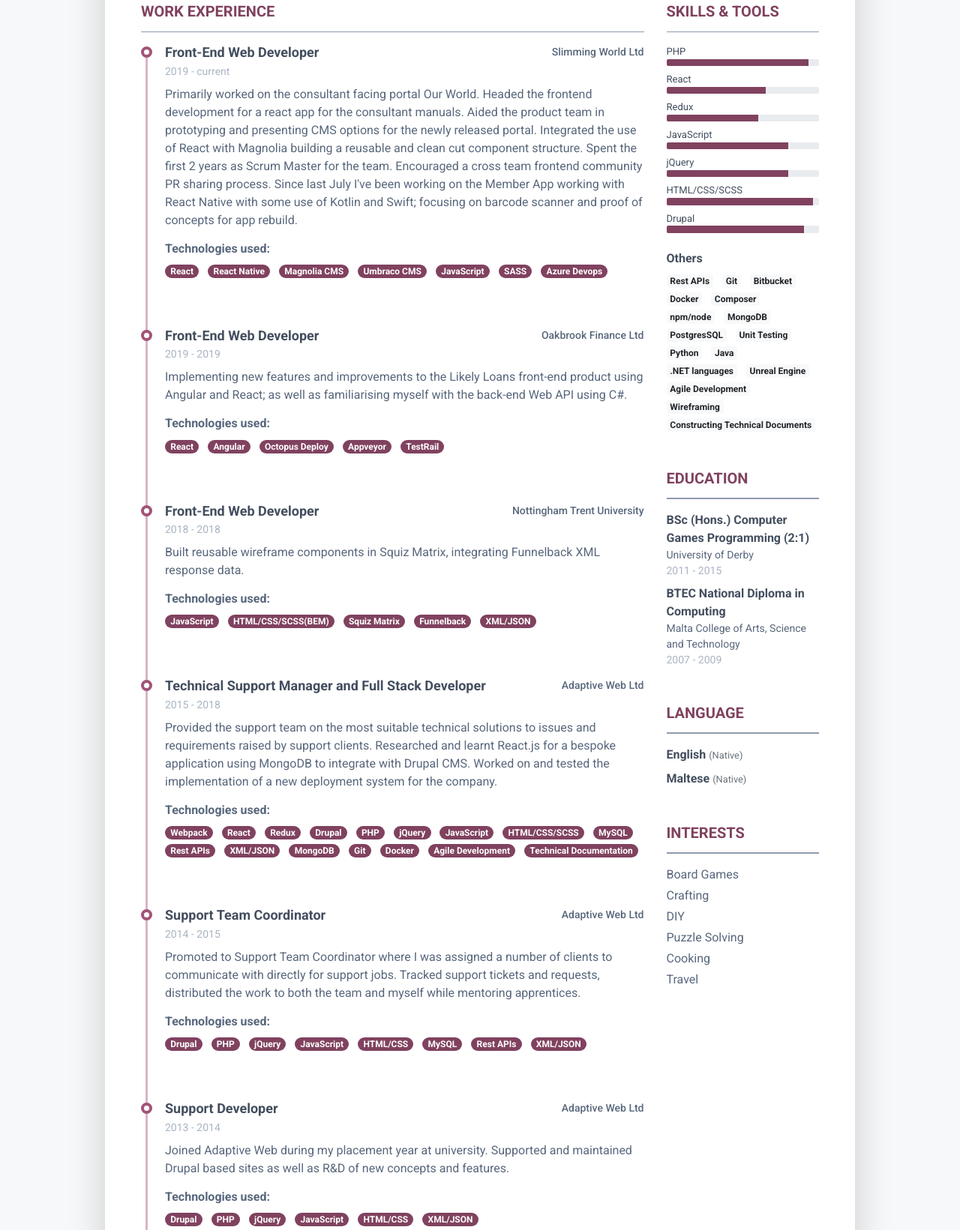
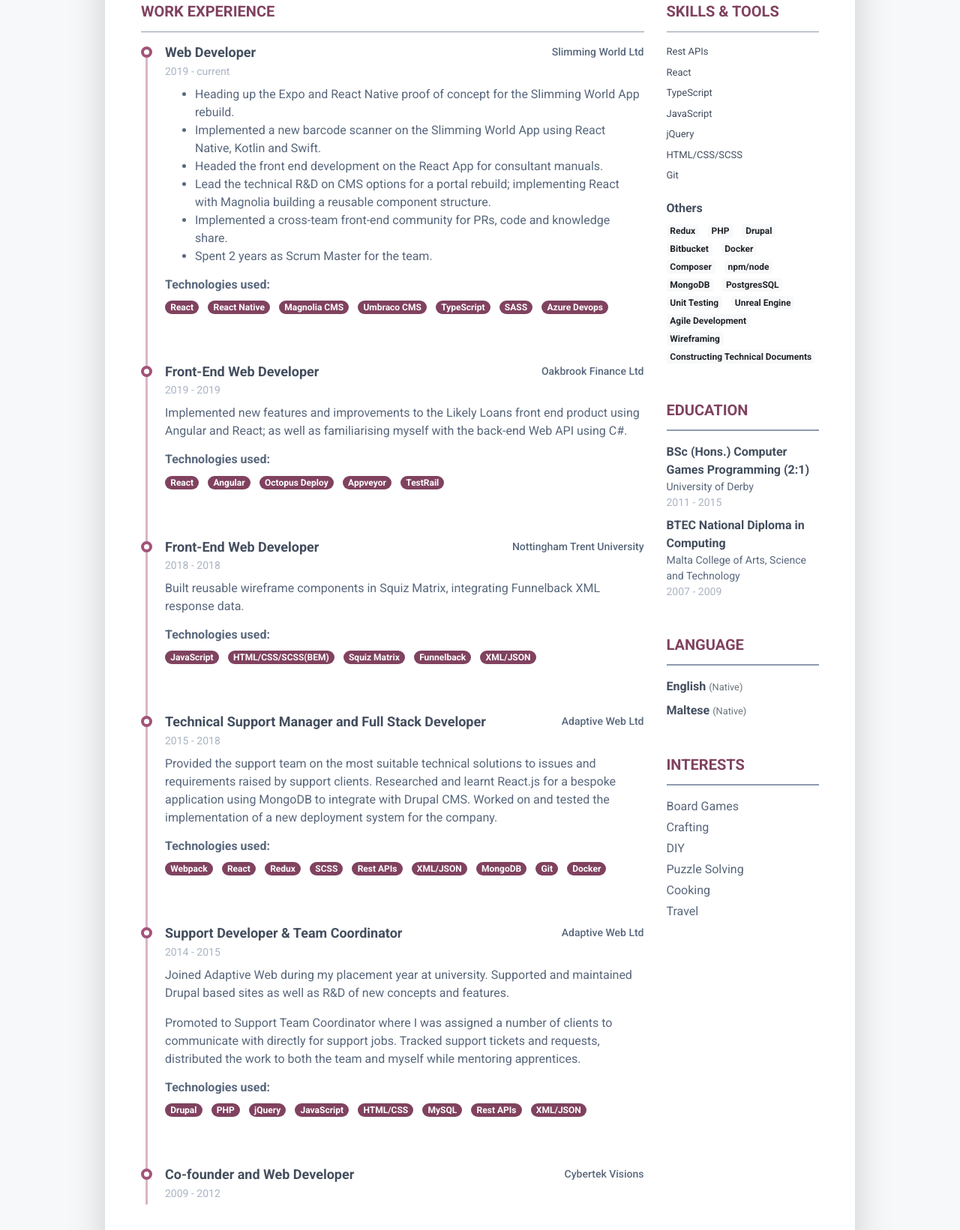
Before and after one commit to CharZS/charzs.github.io, a plain HTML site: page index.html in a window 1280 px wide. Shown: the part 447-2088 px from the top of the page at 75% size. Drawn offline with Linux system fonts and the light colour scheme.

Commit message:
Updated CV

```diff
--- a/index.html
+++ b/index.html
@@ -67,13 +67,20 @@
 
 									    <div class="resume-timeline-item-header mb-2">
 										    <div class="d-flex flex-column flex-md-row">
-										        <h3 class="resume-position-title font-weight-bold mb-1">Front-End Web Developer</h3>
+										        <h3 class="resume-position-title font-weight-bold mb-1">Web Developer</h3>
 										        <div class="resume-company-name ml-auto">Slimming World Ltd</div>
 										    </div><!--//row-->
 										    <div class="resume-position-time">2019 - current</div>
 									    </div><!--//resume-timeline-item-header-->
 									    <div class="resume-timeline-item-desc">
-									    	<p>Primarily worked on the consultant facing portal Our World. Headed the frontend development for a react app for the consultant manuals. Aided the product team in prototyping and presenting CMS options for the newly released portal. Integrated the use of React with Magnolia building a reusable and clean cut component structure. Spent the first 2 years as Scrum Master for the team. Encouraged a cross team frontend community PR sharing process. Since last July I've been working on the Member App working with React Native with some use of Kotlin and Swift; focusing on barcode scanner and proof of concepts for app rebuild. </p>
+											<ul>
+												<li>Heading up the Expo and React Native proof of concept for the Slimming World App rebuild.</li>
+												<li>Implemented a new barcode scanner on the Slimming World App using React Native, Kotlin and Swift.</li>
+												<li>Headed the front end development on the React App for consultant manuals.</li>
+												<li>Lead the technical R&D on CMS options for a portal rebuild; implementing React with Magnolia building a reusable component structure.</li>
+												<li>Implemented a cross-team front-end community for PRs, code and knowledge share. </li>
+												<li>Spent 2 years as Scrum Master for the team.</li>
+											</ul>
 									    </div><!--//resume-timeline-item-desc-->
 									    <h4 class="resume-timeline-item-desc-heading font-weight-bold">Technologies used:</h4>
 									    <ul class="list-inline">
@@ -81,7 +88,7 @@
 										    <li class="list-inline-item"><span class="badge badge-primary badge-pill">React Native</span></li>
 										    <li class="list-inline-item"><span class="badge badge-primary badge-pill">Magnolia CMS</span></li>
 										    <li class="list-inline-item"><span class="badge badge-primary badge-pill">Umbraco CMS</span></li>
-										    <li class="list-inline-item"><span class="badge badge-primary badge-pill">JavaScript</span></li>
+										    <li class="list-inline-item"><span class="badge badge-primary badge-pill">TypeScript</span></li>
 										    <li class="list-inline-item"><span class="badge badge-primary badge-pill">SASS</span></li>
 										    <li class="list-inline-item"><span class="badge badge-primary badge-pill">Azure Devops</span></li>
 									    </ul>
@@ -97,7 +104,7 @@
 										    <div class="resume-position-time">2019 - 2019</div>
 									    </div><!--//resume-timeline-item-header-->
 									    <div class="resume-timeline-item-desc">
-									    	<p>Implementing new features and improvements to the Likely Loans front-end product using Angular and React; as well as familiarising myself with the back-end  Web API using C#.</p>
+									    	<p>Implemented new features and improvements to the Likely Loans front end product using Angular and React; as well as familiarising myself with the back-end  Web API using C#.</p>
 									    </div><!--//resume-timeline-item-desc-->
 									    <h4 class="resume-timeline-item-desc-heading font-weight-bold">Technologies used:</h4>
 									    <ul class="list-inline">
@@ -149,19 +156,12 @@
 											    <li class="list-inline-item"><span class="badge badge-primary badge-pill">Webpack</span></li>
 											    <li class="list-inline-item"><span class="badge badge-primary badge-pill">React</span></li>
 											    <li class="list-inline-item"><span class="badge badge-primary badge-pill">Redux</span></li>
-											    <li class="list-inline-item"><span class="badge badge-primary badge-pill">Drupal</span></li>
-											    <li class="list-inline-item"><span class="badge badge-primary badge-pill">PHP</span></li>
-											    <li class="list-inline-item"><span class="badge badge-primary badge-pill">jQuery</span></li>
-											    <li class="list-inline-item"><span class="badge badge-primary badge-pill">JavaScript</span></li>
-											    <li class="list-inline-item"><span class="badge badge-primary badge-pill">HTML/CSS/SCSS</span></li>
-											    <li class="list-inline-item"><span class="badge badge-primary badge-pill">MySQL</span></li>
+											    <li class="list-inline-item"><span class="badge badge-primary badge-pill">SCSS</span></li>
 											    <li class="list-inline-item"><span class="badge badge-primary badge-pill">Rest APIs</span></li>
 											    <li class="list-inline-item"><span class="badge badge-primary badge-pill">XML/JSON</span></li>
 											    <li class="list-inline-item"><span class="badge badge-primary badge-pill">MongoDB</span></li>
 											    <li class="list-inline-item"><span class="badge badge-primary badge-pill">Git</span></li>
 											    <li class="list-inline-item"><span class="badge badge-primary badge-pill">Docker</span></li>
-											    <li class="list-inline-item"><span class="badge badge-primary badge-pill">Agile Development</span></li>
-											    <li class="list-inline-item"><span class="badge badge-primary badge-pill">Technical Documentation</span></li>
 										    </ul>
 									    </div><!--//resume-timeline-item-desc-->
 
@@ -171,13 +171,15 @@
 
 									    <div class="resume-timeline-item-header mb-2">
 										    <div class="d-flex flex-column flex-md-row">
-										        <h3 class="resume-position-title font-weight-bold mb-1">Support Team Coordinator</h3>
+										        <h3 class="resume-position-title font-weight-bold mb-1">Support Developer & Team Coordinator</h3>
 										        <div class="resume-company-name ml-auto">Adaptive Web Ltd</div>
 										    </div><!--//row-->
 										    <div class="resume-position-time">2014 - 2015</div>
 									    </div><!--//resume-timeline-item-header-->
 									    <div class="resume-timeline-item-desc">
+										    <p>Joined Adaptive Web during my placement year at university. Supported and maintained Drupal based sites as well as R&D of new concepts and features.</p>
 										    <p>Promoted to Support Team Coordinator where I was assigned a number of clients to communicate with directly for support jobs. Tracked support tickets and requests, distributed the work to both the team and myself while mentoring apprentices.</p>
+
 										    <h4 class="resume-timeline-item-desc-heading font-weight-bold">Technologies used:</h4>
 										    <ul class="list-inline">
 											    <li class="list-inline-item"><span class="badge badge-primary badge-pill">Drupal</span></li>
@@ -193,30 +195,6 @@
 
 								    </article><!--//resume-timeline-item-->
 
-								    <article class="resume-timeline-item position-relative pb-5">
-
-									    <div class="resume-timeline-item-header mb-2">
-										    <div class="d-flex flex-column flex-md-row">
-										        <h3 class="resume-position-title font-weight-bold mb-1">Support Developer</h3>
-										        <div class="resume-company-name ml-auto">Adaptive Web Ltd</div>
-										    </div><!--//row-->
-										    <div class="resume-position-time">2013 - 2014</div>
-									    </div><!--//resume-timeline-item-header-->
-									    <div class="resume-timeline-item-desc">
-										    <p>Joined Adaptive Web during my placement year at university. Supported and maintained Drupal based sites as well as R&D of new concepts and features.</p>
-										    <h4 class="resume-timeline-item-desc-heading font-weight-bold">Technologies used:</h4>
-										    <ul class="list-inline">
-											    <li class="list-inline-item"><span class="badge badge-primary badge-pill">Drupal</span></li>
-											    <li class="list-inline-item"><span class="badge badge-primary badge-pill">PHP</span></li>
-											    <li class="list-inline-item"><span class="badge badge-primary badge-pill">jQuery</span></li>
-											    <li class="list-inline-item"><span class="badge badge-primary badge-pill">JavaScript</span></li>
-											    <li class="list-inline-item"><span class="badge badge-primary badge-pill">HTML/CSS</span></li>
-											    <li class="list-inline-item"><span class="badge badge-primary badge-pill">XML/JSON</span></li>
-										    </ul>
-									    </div><!--//resume-timeline-item-desc-->
-
-								    </article><!--//resume-timeline-item-->
-
 								    <article class="resume-timeline-item position-relative">
 
 									    <div class="resume-timeline-item-header mb-2">
@@ -226,16 +204,6 @@
 										    </div><!--//row-->
 										    <div class="resume-position-time">2009 - 2012</div>
 									    </div><!--//resume-timeline-item-header-->
-									    <div class="resume-timeline-item-desc">
-										    <p>Co-founded a freelance web development company. Client liaison, requirements and specifications gathering, concept design and development build.</p>
-										    <h4 class="resume-timeline-item-desc-heading font-weight-bold">Technologies used:</h4>
-										    <ul class="list-inline">
-											    <li class="list-inline-item"><span class="badge badge-primary badge-pill">HTML/LESS</span></li>
-											    <li class="list-inline-item"><span class="badge badge-primary badge-pill">jQuery</span></li>
-											    <li class="list-inline-item"><span class="badge badge-primary badge-pill">javascript</span></li>
-											    <li class="list-inline-item"><span class="badge badge-primary badge-pill">MySQL</span></li>
-										    </ul>
-									    </div><!--//resume-timeline-item-desc-->
 
 								    </article><!--//resume-timeline-item-->
 
@@ -258,71 +226,56 @@
 							        <!--<h4 class="resume-skills-cat font-weight-bold">Frontend</h4>-->
 							        <ul class="list-unstyled mb-4">
 								        <li class="mb-2">
-								            <div class="resume-skill-name">PHP</div>
-									        <div class="progress resume-progress">
-											    <div class="progress-bar theme-progress-bar-dark" role="progressbar" style="width: 93%" aria-valuenow="25" aria-valuemin="0" aria-valuemax="100"></div>
+								            <div class="resume-skill-name">
+												Rest APIs
 											</div>
 								        </li>
 								        <li class="mb-2">
-								            <div class="resume-skill-name">React</div>
-									        <div class="progress resume-progress">
-											    <div class="progress-bar theme-progress-bar-dark" role="progressbar" style="width: 65%" aria-valuenow="25" aria-valuemin="0" aria-valuemax="100"></div>
+								            <div class="resume-skill-name">
+												React
 											</div>
 								        </li>
 								        <li class="mb-2">
-								            <div class="resume-skill-name">Redux</div>
-									        <div class="progress resume-progress">
-											    <div class="progress-bar theme-progress-bar-dark" role="progressbar" style="width: 60%" aria-valuenow="25" aria-valuemin="0" aria-valuemax="100"></div>
+								            <div class="resume-skill-name">
+												TypeScript
 											</div>
 								        </li>
 								        <li class="mb-2">
-								            <div class="resume-skill-name">JavaScript</div>
-									        <div class="progress resume-progress">
-											    <div class="progress-bar theme-progress-bar-dark" role="progressbar" style="width: 80%" aria-valuenow="25" aria-valuemin="0" aria-valuemax="100"></div>
+								            <div class="resume-skill-name">
+												JavaScript
 											</div>
 								        </li>
 								        <li class="mb-2">
-								            <div class="resume-skill-name">jQuery</div>
-									        <div class="progress resume-progress">
-											    <div class="progress-bar theme-progress-bar-dark" role="progressbar" style="width: 80%" aria-valuenow="25" aria-valuemin="0" aria-valuemax="100"></div>
+								            <div class="resume-skill-name">
+												jQuery
 											</div>
 								        </li>
 								        <li class="mb-2">
-								            <div class="resume-skill-name">HTML/CSS/SCSS</div>
-									        <div class="progress resume-progress">
-											    <div class="progress-bar theme-progress-bar-dark" role="progressbar" style="width: 96%" aria-valuenow="25" aria-valuemin="0" aria-valuemax="100"></div>
+								            <div class="resume-skill-name">
+												HTML/CSS/SCSS
 											</div>
 								        </li>
-							        <!--</ul>
-						        </div>--><!--//resume-skill-item-->
-
-						        <!--<div class="resume-skill-item">
-						            <h4 class="resume-skills-cat font-weight-bold">Backend</h4>
-							        <ul class="list-unstyled">-->
-								        <li class="mb-2">
-								            <div class="resume-skill-name">Drupal</div>
-									        <div class="progress resume-progress">
-											    <div class="progress-bar theme-progress-bar-dark" role="progressbar" style="width: 90%" aria-valuenow="25" aria-valuemin="0" aria-valuemax="100"></div>
+										<li class="mb-2">
+											<div class="resume-skill-name">
+												Git
 											</div>
-								        </li>
+										</li>
 							        </ul>
 						        </div><!--//resume-skill-item-->
 
 						        <div class="resume-skill-item">
 						            <h4 class="resume-skills-cat font-weight-bold">Others</h4>
 						            <ul class="list-inline">
-							            <li class="list-inline-item"><span class="badge badge-light">Rest APIs</span></li>
-								    <li class="list-inline-item"><span class="badge badge-light">Git</span></li>
+							            <li class="list-inline-item"><span class="badge badge-light">Redux</span></li>
+							            <li class="list-inline-item"><span class="badge badge-light">PHP</span></li>
+								    	<li class="list-inline-item"><span class="badge badge-light">Drupal</span></li>
 							            <li class="list-inline-item"><span class="badge badge-light">Bitbucket</span></li>
 							            <li class="list-inline-item"><span class="badge badge-light">Docker</span></li>
 							            <li class="list-inline-item"><span class="badge badge-light">Composer</span></li>
-								    <li class="list-inline-item"><span class="badge badge-light">npm/node</span></li>
+								   		<li class="list-inline-item"><span class="badge badge-light">npm/node</span></li>
 							            <li class="list-inline-item"><span class="badge badge-light">MongoDB</span></li>
 							            <li class="list-inline-item"><span class="badge badge-light">PostgresSQL</span></li>
 							            <li class="list-inline-item"><span class="badge badge-light">Unit Testing</span></li>
-							            <li class="list-inline-item"><span class="badge badge-light">Python</span></li>
-							            <li class="list-inline-item"><span class="badge badge-light">Java</span></li>
-							            <li class="list-inline-item"><span class="badge badge-light">.NET languages</span></li>
 							            <li class="list-inline-item"><span class="badge badge-light">Unreal Engine</span></li>
 							            <li class="list-inline-item"><span class="badge badge-light">Agile Development</span></li>
 							            <li class="list-inline-item"><span class="badge badge-light">Wireframing</span></li>
```
